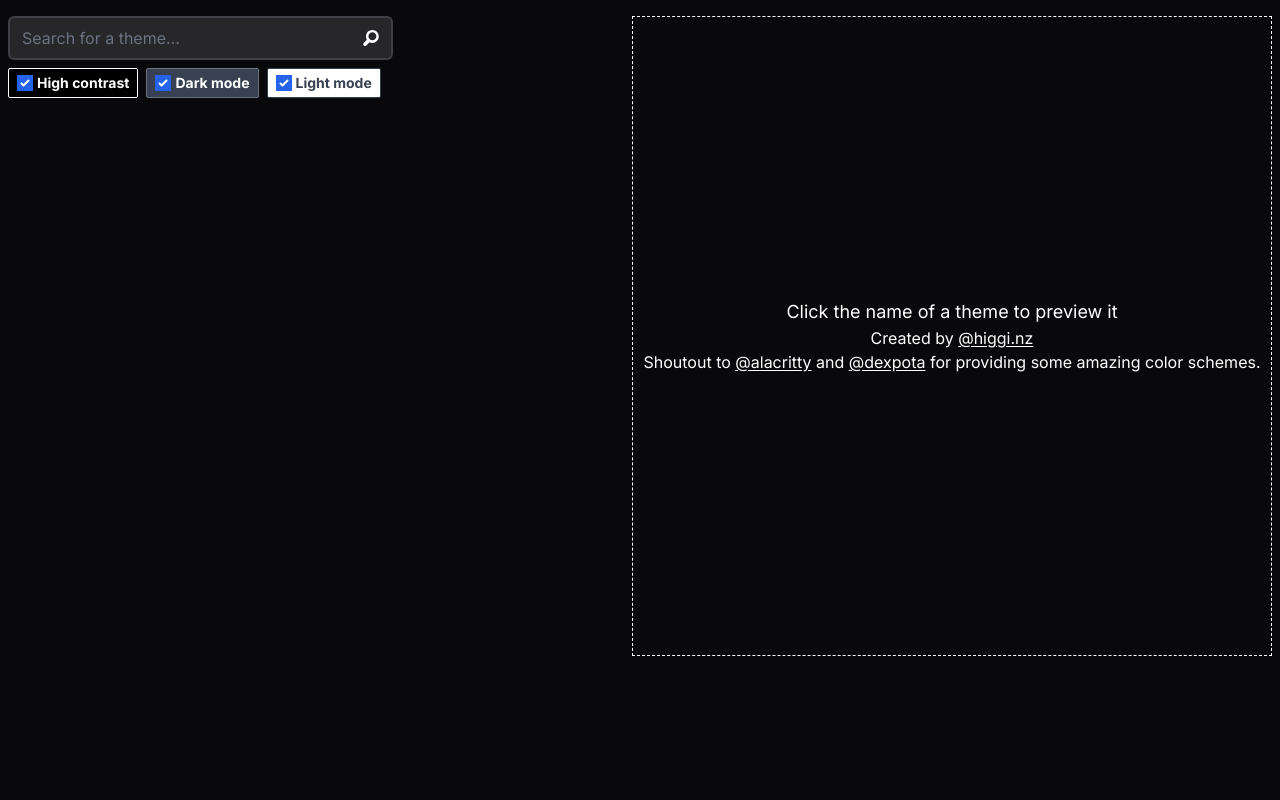
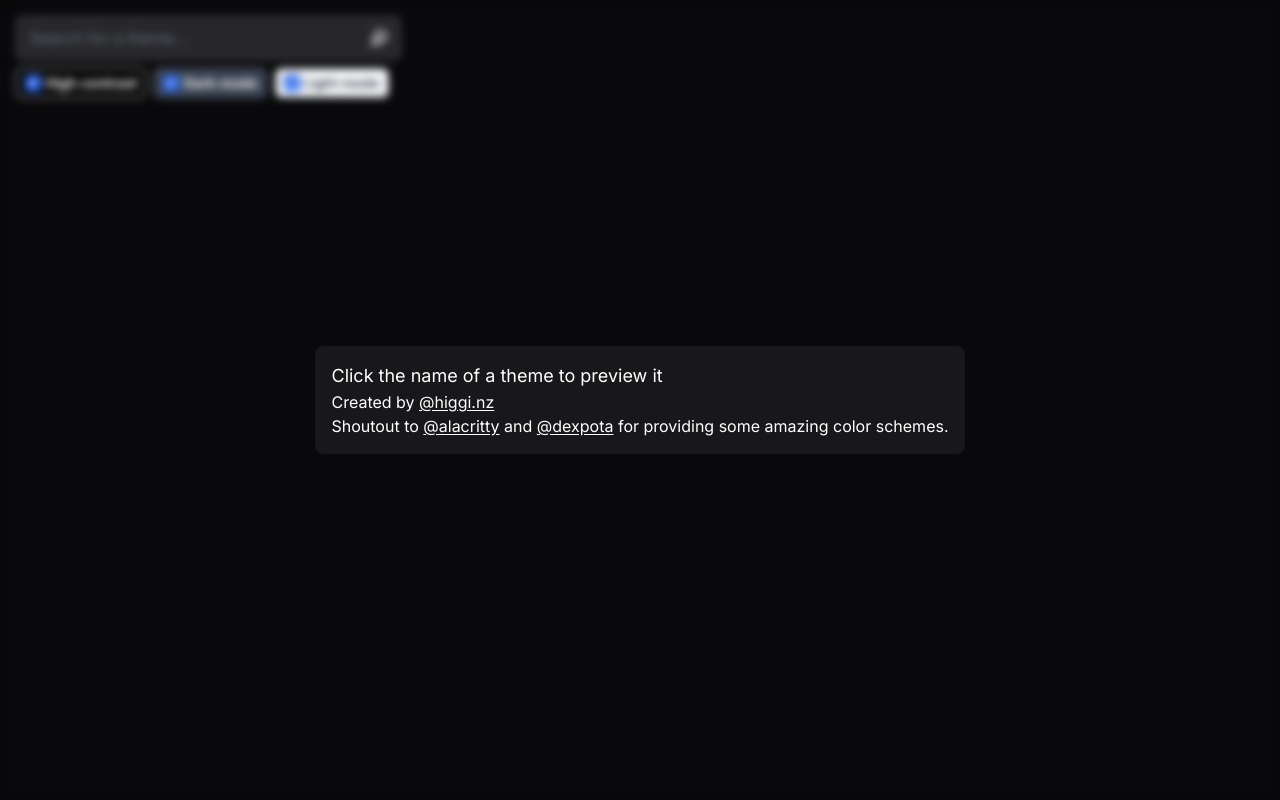
Before and after one commit to johnmatthiggins/termcolors, a Django app: page / in a window 1280 px wide. Run offline with Django 5.2, Linux system fonts and the light colour scheme; data that the repository does not hold is empty; some libraries are stand-ins or nearby versions.

Commit message:
made a pretty cool modal

```diff
--- a/home/templates/themeinfo.html
+++ b/home/templates/themeinfo.html
@@ -70,6 +70,11 @@
 	</div>
 {% endspaceless %}
 </div>
+<script>
+	document.addEventListener("htmx:afterSettle", (event) => {
+		console.log(event);
+	});
+</script>
 <style>
 #preview-root td {
 	min-width: 3rem;
--- a/home/templates/themes.html
+++ b/home/templates/themes.html
@@ -6,7 +6,7 @@
 {% block root %}
 {% spaceless %}
 	<div class="w-full flex justify-between text-white bg-zinc-950" style="font-family: Inter;" id="main">
-		<div class="mx-2 md:px-0 md:w-7/8 lg:px-0 lg:w-1/3 pr-1 py-4 mb-12">
+		<div class="mx-4 md:px-0 md:w-7/8 lg:px-0 pr-1 py-4 mb-12">
 			<!-- <h1 class="pr-4 text-4xl italic text-white font-bold" style="font-family: Acme;">TERMCOLORS.dev</h1> -->
 			<div class="flex justify-between mb-2">
 				<div>
@@ -20,104 +20,23 @@
 						<img class="ml-[-2rem] w-5 invert" src="{% static "search.svg" %}">
 					</div>
 					<div class="flex gap-2">
-						<label class="bg-black rounded-sm mt-1 py-1 px-2 text-white text-sm border border-white border-solid font-bold flex items-center gap-1 select-none hover:cursor-pointer">
+						<label class="bg-black rounded-md mt-1 py-1 px-2 text-white text-sm border border-white border-solid font-bold flex items-center gap-1 select-none hover:cursor-pointer">
 							<input name="high_contrast" type="checkbox" checked> High contrast
 						</label>
-						<label class="bg-gray-700 rounded-sm mt-1 py-1 px-2 text-white text-sm border border-gray-500 border-solid font-bold flex items-center gap-1 select-none hover:cursor-pointer">
+						<label class="bg-gray-700 rounded-md mt-1 py-1 px-2 text-white text-sm border border-gray-500 border-solid font-bold flex items-center gap-1 select-none hover:cursor-pointer">
 							<input name="dark_mode" type="checkbox" checked> Dark mode
 						</label>
-						<label class="bg-white rounded-sm mt-1 py-1 px-2 text-gray-700 text-sm border border-gray-700 border-solid font-bold flex items-center gap-1 select-none hover:cursor-pointer">
+						<label class="bg-white rounded-md mt-1 py-1 px-2 text-gray-700 text-sm border border-gray-700 border-solid font-bold flex items-center gap-1 select-none hover:cursor-pointer">
 							<input name="light_mode" type="checkbox" checked> Light mode
 						</label>
 					</div>
 				</div>
 			</div>
-			<table>
-				<!-- <thead class="text-lg"> -->
-				<!-- 	<tr> -->
-				<!-- 		<th class="text-left pl-1" style="font-family: Inter;">Name</th> -->
-				<!-- 		<th class="max-w-8">Colors</th> -->
-				<!-- 		<th></th> -->
-				<!-- 		<th></th> -->
-				<!-- 		<th></th> -->
-				<!-- 		<th></th> -->
-				<!-- 		<th></th> -->
-				<!-- 		<th></th> -->
-				<!-- 		<th></th> -->
-				<!-- 	</tr> -->
-				<!-- </thead> -->
-				<tbody style="font-family: Inter;">
-				{% for scheme in colorschemes %}
-					<tr
-						id="{{ scheme.name|slugify }}"
-						class="text-lg hover:outline hover:outline-2 hover:outline-dotted hover:outline-white hover:cursor-pointer"
-						hx-trigger="mouseenter delay:100ms"
-del						hx-history="false"
-						hx-get="/preview/{{ scheme.name|slugify }}/"
-						hx-swap="innerHTML"
-						hx-target="#preview"
-						hx-replace-url="/#{{ scheme.name|slugify }}"
-						hx-indicator="#loading-indicator"
-						role="button"
-					>
-						<td class="flex flex-col justify-start py-1">
-							<h2 class="transition grow flex items-start font-bold">
-								{{ scheme.name }}
-							</h2>
-							<!-- <hr class="border border-white border-dashed mr-1" /> -->
-							<div class="flex gap-2" id="tags">
-							{% if scheme.contrast_ratio > 16 %}
-								<div class="bg-black rounded-sm mt-1 py-1 px-2 text-white w-fit text-sm border border-white border-solid font-bold">
-									&#128161; High contrast
-								</div>
-							{% endif %}
-							{% if scheme.is_dark %}
-								<div class="bg-gray-700 rounded-sm mt-1 py-1 px-2 text-white text-sm border border-gray-500 border-solid font-bold">
-									&#127769; Dark mode
-								</div>
-							{% else %}
-								<div class="bg-white rounded-sm mt-1 py-1 px-2 text-gray-700 w-fit text-sm font-bold">
-									&#9728;&#65039; Light mode
-								</div>
-							{% endif %}
-							</div>
-						</td>
-						<td>
-							<div class="min-h-7 max-h-7 min-w-7 max-w-7 " style="background-color:{{ scheme.color0 }};"></div>
-							<div class="min-h-7 max-h-7 min-w-7 max-w-7 mt-1 " style="background-color:{{ scheme.color8 }};"></div>
-						</td>
-						<td>
-							<div class="min-h-7 max-h-7 min-w-7 max-w-7 " style="background-color:{{ scheme.color1 }};"></div>
-							<div class="min-h-7 max-h-7 min-w-7 max-w-7 mt-1 " style="background-color:{{ scheme.color9 }};"></div>
-						</td>
-						<td>
-							<div class="min-h-7 max-h-7 min-w-7 max-w-7 " style="background-color:{{ scheme.color2 }};"></div>
-							<div class="min-h-7 max-h-7 min-w-7 max-w-7 mt-1 " style="background-color:{{ scheme.color10 }};"></div>
-						</td>
-						<td>
-							<div class="min-h-7 max-h-7 min-w-7 max-w-7 " style="background-color:{{ scheme.color3 }};"></div>
-							<div class="min-h-7 max-h-7 min-w-7 max-w-7 mt-1 " style="background-color:{{ scheme.color11 }};"></div>
-						</td>
-						<td>
-							<div class="min-h-7 max-h-7 min-w-7 max-w-7 " style="background-color:{{ scheme.color4 }};"></div>
-							<div class="min-h-7 max-h-7 min-w-7 max-w-7 mt-1 " style="background-color:{{ scheme.color12 }};"></div>
-						</td>
-						<td>
-							<div class="min-h-7 max-h-7 min-w-7 max-w-7 " style="background-color:{{ scheme.color5 }};"></div>
-							<div class="min-h-7 max-h-7 min-w-7 max-w-7 mt-1 " style="background-color:{{ scheme.color13 }};"></div>
-						</td>
-						<td>
-							<div class="min-h-7 max-h-7 min-w-7 max-w-7 " style="background-color:{{ scheme.color6 }};"></div>
-							<div class="min-h-7 max-h-7 min-w-7 max-w-7 mt-1 " style="background-color:{{ scheme.color14 }};"></div>
-						</td>
-						<td>
-							<div class="min-h-7 max-h-7 min-w-7 max-w-7 " style="background-color:{{ scheme.color7 }};"></div>
-							<div class="min-h-7 max-h-7 min-w-7 max-w-7 mt-1 " style="background-color:{{ scheme.color15 }};"></div>
-						</td>
-					</tr>
-				{% endfor %}
-				</tbody>
-			</table>
+			<div style="font-family: Inter;" class="flex gap-2 flex-wrap">
+			{% for scheme in colorschemes %}
+				{% include "row.html" %}
+			{% endfor %}
+			</div>
 			<button
 				id="back-to-top"
 				class="transition-all fixed bottom-4 w-40 bg-gradient-to-t from-pink-700 to-pink-500 border-2 border-pink-900 border-solid hover:underline text-white py-2 px-4 rounded-md flex items-center gap-2"
@@ -126,14 +45,17 @@ del						hx-history="false"
 				<img class="invert w-6 rotate-90" src="{% static "back.svg" %}"> Back to top
 			</button>
 		</div>
-		<div class="mx-2 fixed right-0 top-4 h-[80vh] w-[50vw]" id="preview">
-			<div class="h-full w-full flex flex-col justify-center items-center border border-white border-dashed">
+		<div class="fixed right-0 w-[100vw] h-[100vh] flex items-center justify-center backdrop-blur-sm" id="preview-modal">
+			<div
+				class="h-full w-fit h-fit flex flex-col justify-center items-start border-zinc-700 bg-zinc-900 rounded-lg p-4"
+				id="preview"
+			>
 				<h1 class="text-lg">Click the name of a theme to preview it</h1>
 				<span>Created by <a class="underline underline-offset-2" href="https://higgi.nz/">@higgi.nz</a></span>
 				<div>
 					<p>Shoutout to <a class="underline underline-offset-2" href="https://github.com/alacritty">@alacritty</a> and <a class="underline underline-offset-2" href="https://github.com/dexpota">@dexpota</a> for providing some amazing color schemes.</p>
 				</div>
-				<div class="mt-8" id="loading-indicator">
+				<div class="mt-8 mb-2" id="loading-indicator">
 					<img class="animate-spin invert w-8" src="{% static "loading.svg" %}">
 				</div>
 				<style>
@@ -242,11 +164,12 @@ del						hx-history="false"
 
 			// once you get 10% of the way down the page, the button appears
 			if (scrollPosition > 0.10) {
-				document.querySelector('button[id="back-to-top"]').style.left = '0.75rem';
+				document.querySelector('button[id="back-to-top"]').style.left = '0.5rem';
 			} else {
 				document.querySelector('button[id="back-to-top"]').style.left = '-12rem';
 			}
 		});
+
 	});
 	</script>
 	<!-- <style> -->
--- a/theme/static/css/dist/styles.css
+++ b/theme/static/css/dist/styles.css
@@ -799,13 +799,9 @@ select {
   right: 0px;
 }
 
-.top-4 {
-  top: 1rem;
-}
-
-.mx-2 {
-  margin-left: 0.5rem;
-  margin-right: 0.5rem;
+.mx-4 {
+  margin-left: 1rem;
+  margin-right: 1rem;
 }
 
 .mx-auto {
@@ -853,16 +849,12 @@ select {
   display: flex;
 }
 
-.table {
-  display: table;
-}
-
 .h-3 {
   height: 0.75rem;
 }
 
-.h-\[80vh\] {
-  height: 80vh;
+.h-\[100vh\] {
+  height: 100vh;
 }
 
 .h-auto {
@@ -875,6 +867,15 @@ select {
 
 .h-screen {
   height: 100vh;
+}
+
+.h-\[50vh\] {
+  height: 50vh;
+}
+
+.h-fit {
+  height: -moz-fit-content;
+  height: fit-content;
 }
 
 .max-h-7 {
@@ -905,8 +906,8 @@ select {
   width: 2rem;
 }
 
-.w-\[50vw\] {
-  width: 50vw;
+.w-\[100vw\] {
+  width: 100vw;
 }
 
 .w-fit {
@@ -916,6 +917,14 @@ select {
 
 .w-full {
   width: 100%;
+}
+
+.w-1\/2 {
+  width: 50%;
+}
+
+.w-\[50vw\] {
+  width: 50vw;
 }
 
 .min-w-3 {
@@ -928,10 +937,6 @@ select {
 
 .max-w-7 {
   max-width: 1.75rem;
-}
-
-.max-w-8 {
-  max-width: 2rem;
 }
 
 .grow {
@@ -961,6 +966,10 @@ select {
 
 .flex-col {
   flex-direction: column;
+}
+
+.flex-wrap {
+  flex-wrap: wrap;
 }
 
 .items-start {
@@ -1013,6 +1022,10 @@ select {
 
 .rounded-sm {
   border-radius: 0.125rem;
+}
+
+.rounded-lg {
+  border-radius: 0.5rem;
 }
 
 .rounded-t-lg {
@@ -1100,6 +1113,11 @@ select {
   background-color: rgb(9 9 11 / var(--tw-bg-opacity, 1));
 }
 
+.bg-zinc-900 {
+  --tw-bg-opacity: 1;
+  background-color: rgb(24 24 27 / var(--tw-bg-opacity, 1));
+}
+
 .bg-gradient-to-t {
   background-image: linear-gradient(to top, var(--tw-gradient-stops));
 }
@@ -1124,8 +1142,16 @@ select {
   --tw-gradient-to: #ec4899 var(--tw-gradient-to-position);
 }
 
+.p-2 {
+  padding: 0.5rem;
+}
+
 .p-\[3px\] {
   padding: 3px;
+}
+
+.p-4 {
+  padding: 1rem;
 }
 
 .px-2 {
@@ -1163,10 +1189,6 @@ select {
 
 .pr-4 {
   padding-right: 1rem;
-}
-
-.text-left {
-  text-align: left;
 }
 
 .font-mono {
@@ -1249,9 +1271,20 @@ select {
   text-underline-offset: 2px;
 }
 
+.blur-sm {
+  --tw-blur: blur(4px);
+  filter: var(--tw-blur) var(--tw-brightness) var(--tw-contrast) var(--tw-grayscale) var(--tw-hue-rotate) var(--tw-invert) var(--tw-saturate) var(--tw-sepia) var(--tw-drop-shadow);
+}
+
 .invert {
   --tw-invert: invert(100%);
   filter: var(--tw-blur) var(--tw-brightness) var(--tw-contrast) var(--tw-grayscale) var(--tw-hue-rotate) var(--tw-invert) var(--tw-saturate) var(--tw-sepia) var(--tw-drop-shadow);
+}
+
+.backdrop-blur-sm {
+  --tw-backdrop-blur: blur(4px);
+  -webkit-backdrop-filter: var(--tw-backdrop-blur) var(--tw-backdrop-brightness) var(--tw-backdrop-contrast) var(--tw-backdrop-grayscale) var(--tw-backdrop-hue-rotate) var(--tw-backdrop-invert) var(--tw-backdrop-opacity) var(--tw-backdrop-saturate) var(--tw-backdrop-sepia);
+  backdrop-filter: var(--tw-backdrop-blur) var(--tw-backdrop-brightness) var(--tw-backdrop-contrast) var(--tw-backdrop-grayscale) var(--tw-backdrop-hue-rotate) var(--tw-backdrop-invert) var(--tw-backdrop-opacity) var(--tw-backdrop-saturate) var(--tw-backdrop-sepia);
 }
 
 .transition {
@@ -1286,22 +1319,6 @@ select {
   text-decoration-line: underline;
 }
 
-.hover\:outline:hover {
-  outline-style: solid;
-}
-
-.hover\:outline-dotted:hover {
-  outline-style: dotted;
-}
-
-.hover\:outline-2:hover {
-  outline-width: 2px;
-}
-
-.hover\:outline-white:hover {
-  outline-color: #fff;
-}
-
 @media (min-width: 768px) {
   .md\:px-0 {
     padding-left: 0px;
@@ -1310,10 +1327,6 @@ select {
 }
 
 @media (min-width: 1024px) {
-  .lg\:w-1\/3 {
-    width: 33.333333%;
-  }
-
   .lg\:px-0 {
     padding-left: 0px;
     padding-right: 0px;
```
Also changed, not shown: home/templates/row.html (added, +69 -0 lines).
